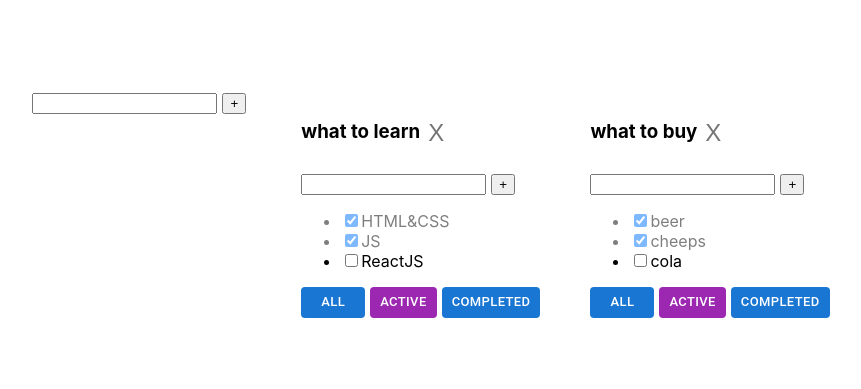
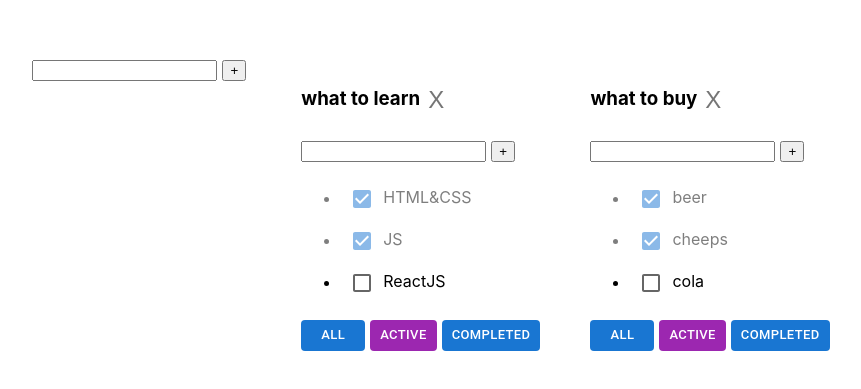
Before and after one commit to VanoKi/todolist-react, a React (Vite) app: page / in a window 1280 px wide. Shown: the part 195-584 px from the top of the page, without its empty margins (184-1045 px from the left). Built offline with nearby package versions, Linux system fonts and the light colour scheme.

Commit message:
feat: checkboxs

```diff
--- a/src/TodoListItem.tsx
+++ b/src/TodoListItem.tsx
@@ -4,7 +4,7 @@ import type {FilterValues, Task} from './App'
 import {CreateItemForm} from "./CreateItemForm.tsx";
 import {EditableSpan} from "./EditableSpan.tsx";
 import Button from '@mui/material/Button'
-import {IconButton} from "@mui/material";
+import {Checkbox, IconButton} from "@mui/material";
 
 type Props = {
   todolistId: string
@@ -84,8 +84,14 @@ export const TodolistItem = (props: Props) => {
 
                 return (
                     <li key={task.id} className={task.isDone ? 'is-done' : ''}>
-                      <input type="checkbox" checked={task.isDone}
-                             onChange={changeTaskStatusHandler}/>
+                      {/*<input type="checkbox" checked={task.isDone}*/}
+                      {/*       onChange={changeTaskStatusHandler}/>*/}
+                      <Checkbox
+                        checked={task.isDone}
+                        onChange={changeTaskStatusHandler}
+                      >
+
+                      </Checkbox>
                       {/*<span>{task.title}</span>*/}
                       <EditableSpan value={task.title} onChange={ChangeTaskTitleHandler}/>
                       <Button title={'x'} onClick={deleteTaskHandler}/>
```
